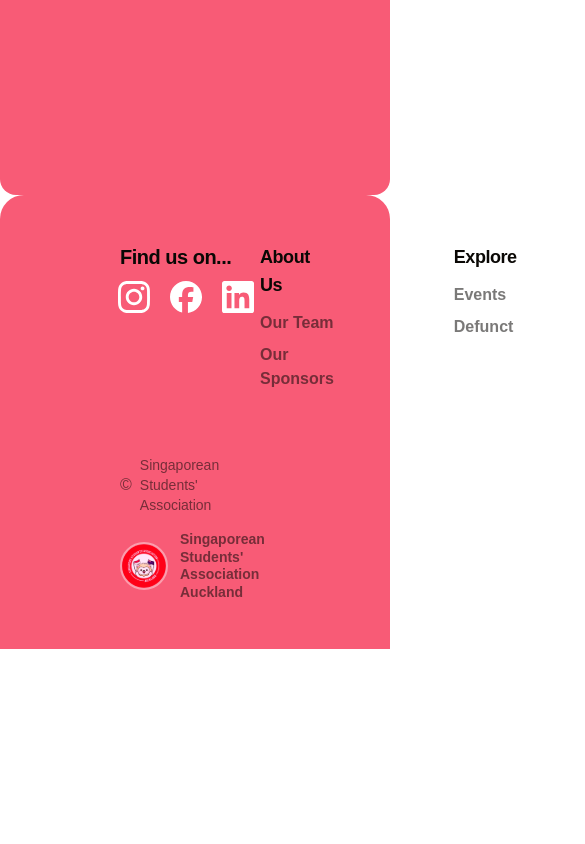
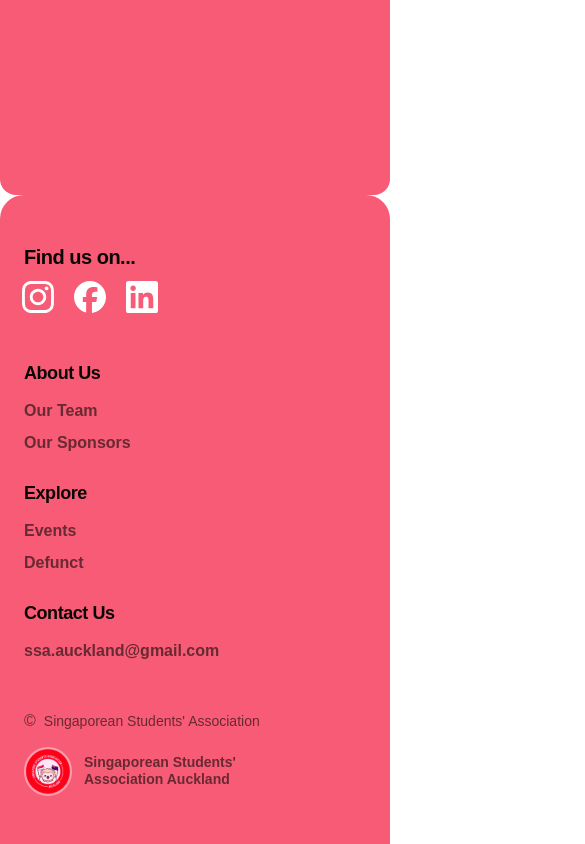
Before and after one commit to UoaWDCC/ssa, a Next.js app in the folder web/: page / in a window 390 px wide. Shown: the part 737-1581 px from the top of the page, 585 px wide, since content can reach past the window. Before the commit the page ends 1386 px from the top, so only its background shows below. Built offline with nearby package versions, Linux system fonts and the light colour scheme; a web font is replaced by a local one.

Commit message:
fix: made footer responsive, replaced all <a> with <Link>, changed text-m to text-base, correct opacity value, redefined all css colouring values with ssa branding colour values

```diff
--- a/web/src/components/Footer.tsx
+++ b/web/src/components/Footer.tsx
@@ -1,4 +1,5 @@
 import Image from 'next/image'
+import Link from 'next/link'
 
 export default function Footer() {
   const socialLinks = [
@@ -39,9 +40,11 @@ export default function Footer() {
 
   return (
     <footer className="w-full">
-      <div className="rounded-t-3xl px-30 py-12 w-full bg-ssa-red">
+      <div className="rounded-t-3xl px-6 md:px-12 lg:px-30 py-12 w-full bg-ssa-red">
+
         {/* Main content */}
-        <div className="flex justify-between">
+        <div className="flex flex-col gap-10 md:flex-row md:justify-between">
+
           {/* Social links */}
           <div className="flex flex-col gap-1">
             <p className="text-ssa-black font-averia font-bold text-xl tracking-tight">
@@ -58,7 +61,7 @@ export default function Footer() {
                   className="
                     w-11 h-11 rounded-xl flex items-center justify-center
                     text-white bg-transparent
-                    hover:bg-[#FFE6B6] hover:text-[#f2627e]
+                    hover:bg-ssa-yellow hover:text-ssa-red
                     transition-all duration-300 ease-in-out
                   "
                 >
@@ -69,25 +72,26 @@ export default function Footer() {
           </div>
 
           {/* Nav links */}
-          <div className="flex gap-30">
+          <div className="flex flex-col gap-6 sm:flex-row sm:gap-10 lg:gap-30">
+
             {/* About Us */}
             <div className="flex flex-col gap-3">
               <p className="text-ssa-black font-averia font-bold text-lg tracking-tight">
                 About Us
               </p>
               <nav className="flex flex-col gap-2">
-                <a
-                  href="/team"
-                  className="text-ssa-black/54 font-averia hover:text-[#FFE6B6] text-m font-bold transition-colors duration-500"
+                <Link
+                  href="/about"
+                  className="text-ssa-black/60 font-averia hover:text-ssa-yellow text-base font-bold transition-colors duration-300"
                 >
                   Our Team
-                </a>
-                <a
+                </Link>
+                <Link
                   href="/sponsors"
-                  className="text-ssa-black/54 font-averia hover:text-[#FFE6B6] text-m font-bold transition-colors duration-500"
+                  className="text-ssa-black/60 font-averia hover:text-ssa-yellow text-base font-bold transition-colors duration-300"
                 >
                   Our Sponsors
-                </a>
+                </Link>
               </nav>
             </div>
 
@@ -97,18 +101,18 @@ export default function Footer() {
                 Explore
               </p>
               <nav className="flex flex-col gap-2">
-                <a
+                <Link
                   href="/events"
-                  className="text-ssa-black/54 font-averia hover:text-[#FFE6B6] text-m font-bold transition-colors duration-500"
+                  className="text-ssa-black/60 font-averia hover:text-ssa-yellow text-base font-bold transition-colors duration-300"
                 >
                   Events
-                </a>
-                <a
+                </Link>
+                <Link
                   href="/defunct"
-                  className="text-ssa-black/54 font-averia hover:text-[#FFE6B6] text-m font-bold transition-colors duration-500"
+                  className="text-ssa-black/60 font-averia hover:text-ssa-yellow text-base font-bold transition-colors duration-300"
                 >
                   Defunct
-                </a>
+                </Link>
               </nav>
             </div>
 
@@ -119,18 +123,20 @@ export default function Footer() {
               </p>
               <a
                 href="mailto:ssa.auckland@gmail.com"
-                className="text-ssa-black/54 font-averia hover:text-[#FFE6B6] text-m font-bold transition-colors duration-500 break-all"
+                className="text-ssa-black/60 font-averia hover:text-ssa-yellow text-base font-bold transition-colors duration-300 break-all"
               >
                 ssa.auckland@gmail.com
               </a>
             </div>
+
           </div>
         </div>
 
         {/* Bottom bar */}
         <div className="mt-12 flex flex-col md:flex-row items-start md:items-center justify-between gap-4">
+
           {/* Copyright */}
-          <div className="flex items-center gap-2 text-ssa-black/54 text-sm font-averia">
+          <div className="flex items-center gap-2 text-ssa-black/60 text-sm font-averia">
             <span className="text-base leading-none">©</span>
             <span>Singaporean Students&apos; Association</span>
           </div>
@@ -144,12 +150,13 @@ export default function Footer() {
               height={48}
               className="rounded-full object-cover border-2 border-white/40"
             />
-            <span className="text-ssa-black/54 font-averia font-semibold text-sm leading-tight">
+            <span className="text-ssa-black/60 font-averia font-semibold text-sm leading-tight">
               Singaporean Students&apos;
               <br />
               Association Auckland
             </span>
           </div>
+
         </div>
       </div>
     </footer>
```
